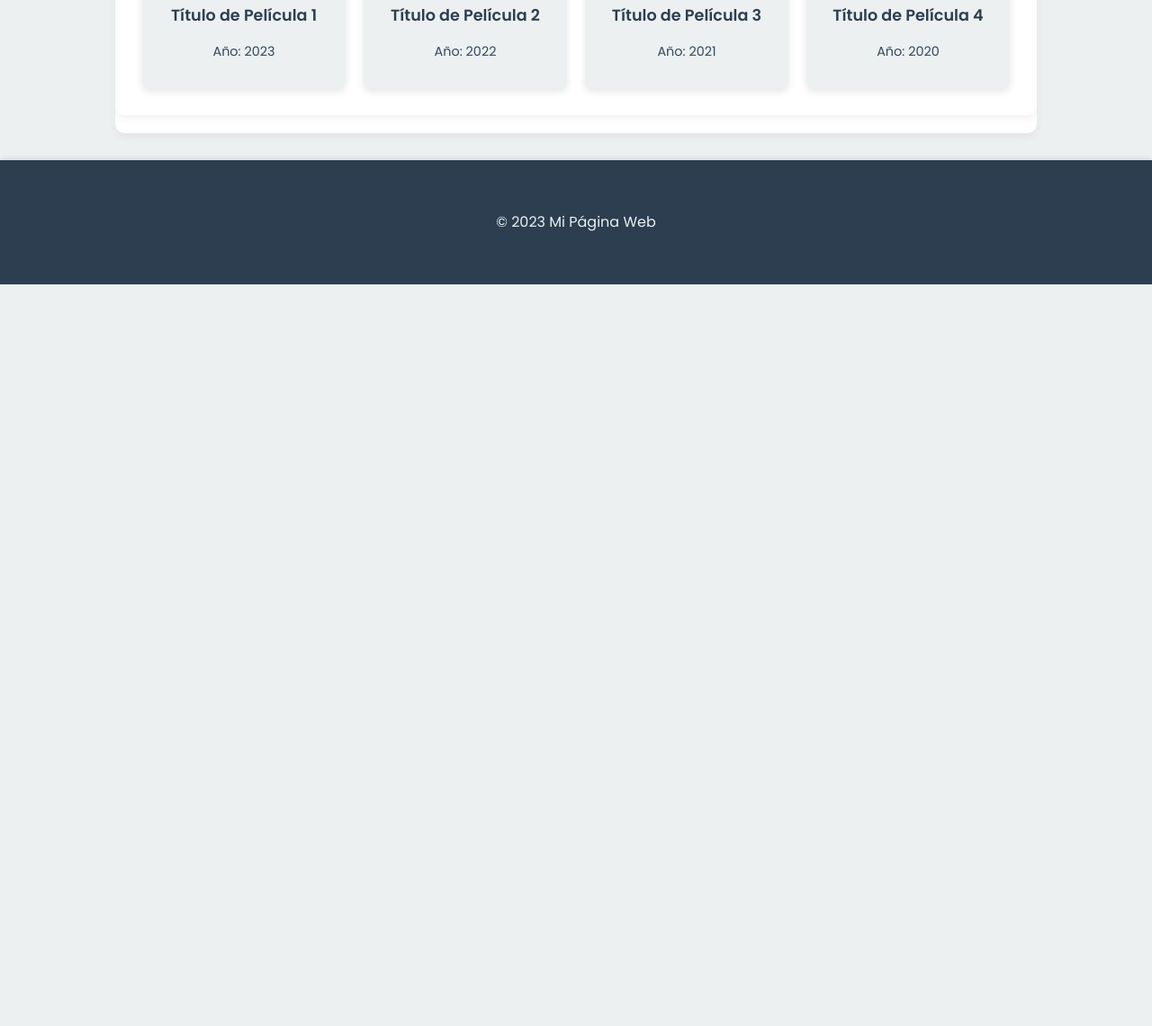
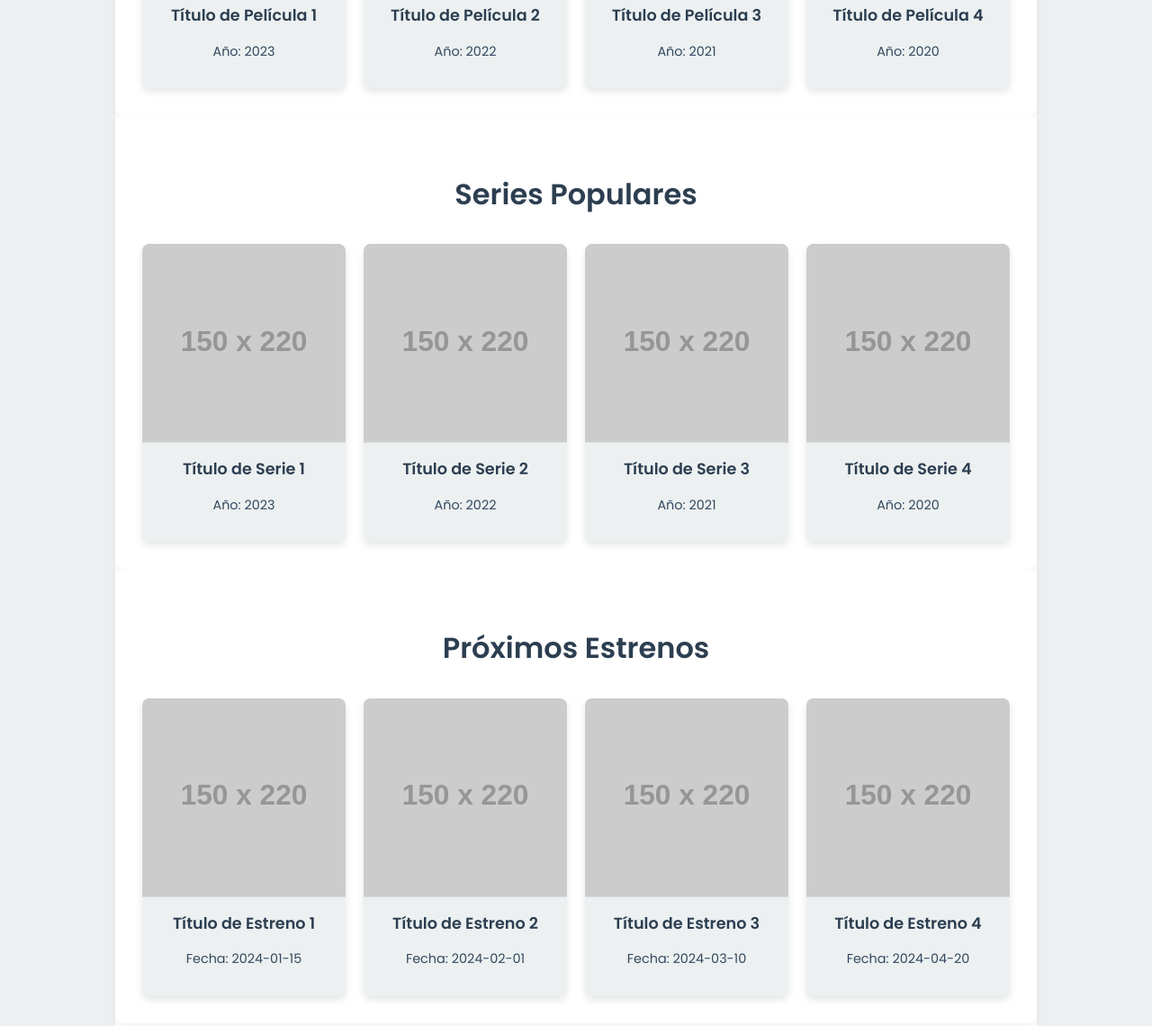
Before and after one commit to Dstruk/prueba1, a plain HTML site: page index.html in a window 1280 px wide. Shown: the part 951-2091 px from the top of the page at 90% size. Before the commit the page ends 1267 px from the top, so only its background shows below. Drawn offline with Linux system fonts and the light colour scheme; placeholder pictures from the web are drawn by us.

Commit message:
Feature: Add 'Popular Series' and 'Upcoming Releases' sections to home page

```diff
--- a/index.html
+++ b/index.html
@@ -50,6 +50,60 @@
                 </div>
             </div>
         </section>
+
+        <section class="movie-grid">
+            <h3>Series Populares</h3>
+            <div class="grid-container">
+                <!-- Aquí irán las tarjetas de series -->
+                <div class="movie-card">
+                    <img src="https://via.placeholder.com/150x220" alt="Póster de Serie">
+                    <h4>Título de Serie 1</h4>
+                    <p>Año: 2023</p>
+                </div>
+                <div class="movie-card">
+                    <img src="https://via.placeholder.com/150x220" alt="Póster de Serie">
+                    <h4>Título de Serie 2</h4>
+                    <p>Año: 2022</p>
+                </div>
+                <div class="movie-card">
+                    <img src="https://via.placeholder.com/150x220" alt="Póster de Serie">
+                    <h4>Título de Serie 3</h4>
+                    <p>Año: 2021</p>
+                </div>
+                <div class="movie-card">
+                    <img src="https://via.placeholder.com/150x220" alt="Póster de Serie">
+                    <h4>Título de Serie 4</h4>
+                    <p>Año: 2020</p>
+                </div>
+            </div>
+        </section>
+
+        <section class="movie-grid">
+            <h3>Próximos Estrenos</h3>
+            <div class="grid-container">
+                <!-- Aquí irán las tarjetas de próximos estrenos -->
+                <div class="movie-card">
+                    <img src="https://via.placeholder.com/150x220" alt="Póster de Estreno">
+                    <h4>Título de Estreno 1</h4>
+                    <p>Fecha: 2024-01-15</p>
+                </div>
+                <div class="movie-card">
+                    <img src="https://via.placeholder.com/150x220" alt="Póster de Estreno">
+                    <h4>Título de Estreno 2</h4>
+                    <p>Fecha: 2024-02-01</p>
+                </div>
+                <div class="movie-card">
+                    <img src="https://via.placeholder.com/150x220" alt="Póster de Estreno">
+                    <h4>Título de Estreno 3</h4>
+                    <p>Fecha: 2024-03-10</p>
+                </div>
+                <div class="movie-card">
+                    <img src="https://via.placeholder.com/150x220" alt="Póster de Estreno">
+                    <h4>Título de Estreno 4</h4>
+                    <p>Fecha: 2024-04-20</p>
+                </div>
+            </div>
+        </section>
     </main>
     <footer>
         <div class="container">
```
